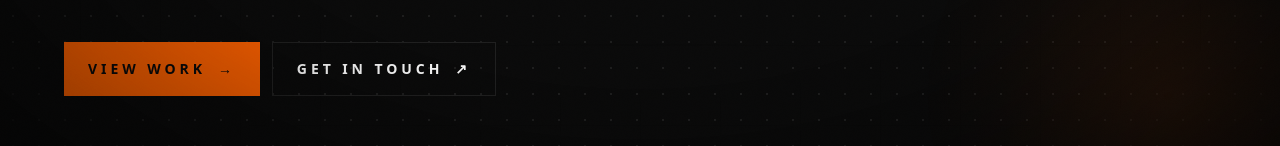
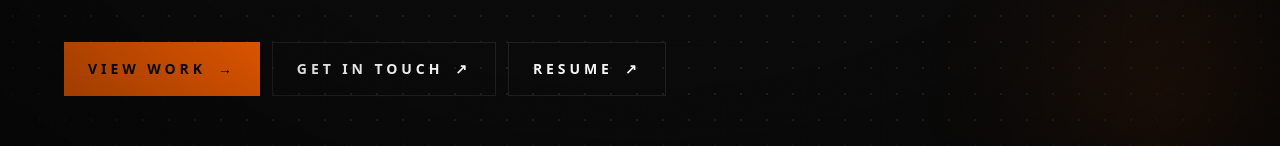
Before and after one commit to priyankaj04/portfolio-v3, a React (Vite) app: page / in a window 1280 px wide. Shown: the part 595-741 px from the top of the page. Built offline with nearby package versions, Linux system fonts and the light colour scheme; a web font is replaced by a local one.

Commit message:
added hero resume section

```diff
--- a/src/components/Hero.jsx
+++ b/src/components/Hero.jsx
@@ -148,6 +148,17 @@ export default function Hero() {
                 Get in touch
                 <span className="transition-transform duration-300 group-hover:translate-x-1">↗</span>
               </a>
+              {meta.resume && (
+                <a
+                  href={meta.resume}
+                  target="_blank"
+                  rel="noopener noreferrer"
+                  className="group inline-flex items-center gap-3 px-6 py-4 border border-border-soft text-ink font-syne text-xs md:text-sm tracking-[0.28em] uppercase font-semibold transition-all hover:border-orange hover:text-orange"
+                >
+                  Resume
+                  <span className="transition-transform duration-300 group-hover:translate-x-1">↗</span>
+                </a>
+              )}
             </motion.div>
           </div>
 
--- a/src/data/portfolio.json
+++ b/src/data/portfolio.json
@@ -9,6 +9,7 @@
     "email": "priyankajagadeesha10@gmail.com",
     "github": "https://github.com/priyankaj04",
     "linkedin": "https://www.linkedin.com/in/priyankaj04/",
+    "resume": "https://drive.google.com/file/d/1gR-0mGRi_FlHZQpexMzK9gwQ7Exkuw5I/view?usp=sharing",
     "availableForWork": true
   },
 
```
